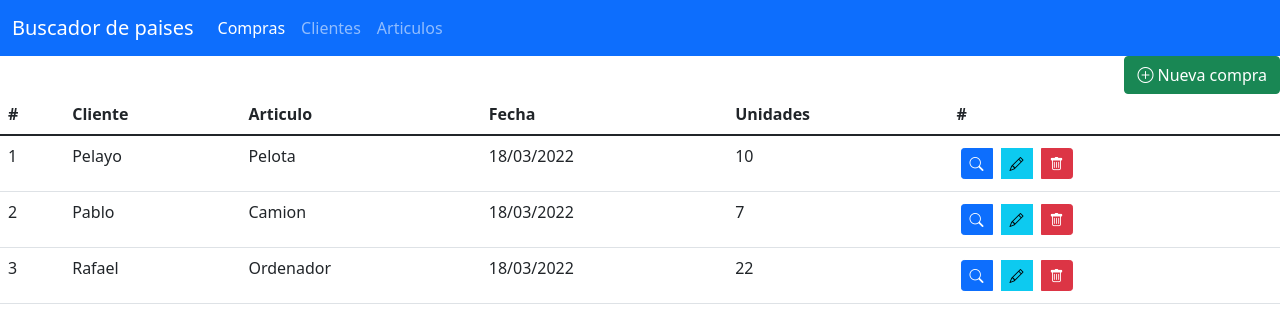
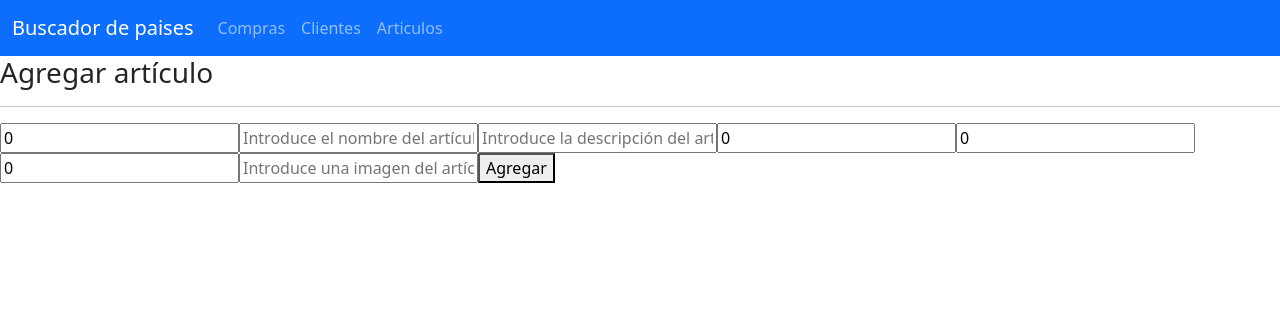
Before and after one commit to pelayogaral/tienda-app, an Angular app: page /crear-articulo in a window 1280 px wide. Before the commit this address led to /. Shown: the top 330 px of the page. Built offline with nearby package versions, Linux system fonts and the light colour scheme.

Commit message:
agregar articulo y eliminar funcionan

```diff
--- a/src/app/app.module.ts
+++ b/src/app/app.module.ts
@@ -8,9 +8,10 @@ import { MenuModule } from './shared/menu.module';
 import { HttpClientModule } from '@angular/common/http'
 import { FormsModule } from '@angular/forms';
 
+
 @NgModule({
   declarations: [
-    AppComponent
+    AppComponent,
   ],
   imports: [
     BrowserModule,
--- /dev/null
+++ b/src/app/service/articulo.service.ts
@@ -0,0 +1,82 @@
+import { EventEmitter, Injectable, Output } from '@angular/core';
+import { Articulo } from '../tienda/interfaces/articulo.interface';
+
+@Injectable({
+  providedIn: 'root'
+})
+export class ArticuloService {
+
+
+
+  _articulos:Articulo[]=[
+    {
+      codArticulo:123,
+      nombre:"Pelota",
+      descripcion:"De playa",
+      precioPorUnidad:3.24,
+      stock:50,
+      stockSeguridad:20,
+      imagen:"https://www.soyvisual.org/sites/default/files/styles/twitter_card/public/images/photos/pla_0008.jpg?itok=GgKrJK8c"
+    },
+    {
+      codArticulo:124,
+      nombre:"Camión",
+      descripcion:"Grande y pesado",
+      precioPorUnidad:15000,
+      stock:10,
+      stockSeguridad:4,
+      imagen:"https://live.staticflickr.com/65535/50257639601_0013374d38_b.jpg"
+    },
+    {
+      codArticulo:125,
+      nombre:"Ordenador",
+      descripcion:"Dell 3 Ghz Intel i-7",
+      precioPorUnidad:500.89,
+      stock:30,
+      stockSeguridad:12,
+      imagen:"https://m.media-amazon.com/images/I/311P5DZyq1L._AC_.jpg"
+    },
+  ];
+
+  articulo:Articulo={
+    codArticulo:0,
+    nombre:"",
+    descripcion:"",
+    precioPorUnidad:0,
+    stock:0,
+    stockSeguridad:0,
+    imagen:""
+  }
+
+  agregarArticulo(articulo:Articulo):void{
+   this._articulos.push(articulo);
+  }
+
+  listarArticulo(cod:number){
+    for (let i = 0; i < this._articulos.length; i++) {
+      if(this._articulos[i].codArticulo===cod){
+
+      }
+    }
+
+  }
+
+  modificarArticulo(index:number){
+
+  }
+
+  eliminarArticulo(cod:number):void{
+    for(let i=0;this.articulos.length;i++){
+      if(this._articulos[i].codArticulo===cod){
+        this._articulos.splice(i,1);
+      }
+    }
+
+  }
+  constructor() { }
+
+  get articulos():Articulo[]{
+    return[...this._articulos];
+  }
+
+}
--- a/src/app/tienda/articulos/articulos.component.html
+++ b/src/app/tienda/articulos/articulos.component.html
@@ -1,3 +1,8 @@
+<div style="float:right;">
+
+  <a class="btn btn-success" routerLink="/crear-articulo" routerLinkActive="router-link-active"><i class="bi bi-plus-circle" ></i> Nuevo articulo</a>
+
+  </div>
 <table class="table table-hover">
   <thead>
     <tr>
@@ -11,7 +16,7 @@
     </tr>
   </thead>
   <tbody>
-    <tr *ngFor="let item of articulos;let i=index">
+    <tr *ngFor="let item of articulo;let i=index">
       <td>{{item.codArticulo}}</td>
       <td>{{item.nombre}}</td>
       <td>{{item.descripcion}}</td>
@@ -19,6 +24,13 @@
       <td>{{item.stock}}</td>
       <td>{{item.stockSeguridad}}</td>
       <td><img style="width:100px;" src="{{item.imagen}}"></td>
+      <td>
+        <div class="btn-group">
+        <button class="btn btn-primary btn-sm m-1" [routerLink]="['/ver-articulo',item.codArticulo]"  ><i class="bi bi-search"></i></button>
+        <button class="btn btn-info btn-sm m-1" [routerLink]="['/editar-articulo',item.codArticulo]"  ><i class="bi bi-pencil"></i></button>
+        <a class="btn btn-danger btn-sm m-1" (click)="borrarArticulo(item.codArticulo)"><i class="bi bi-trash"></i></a>
+      </div>
+      </td>
     </tr>
   </tbody>
 </table>
--- a/src/app/tienda/articulos/articulos.component.ts
+++ b/src/app/tienda/articulos/articulos.component.ts
@@ -1,5 +1,6 @@
-import { Component, OnInit } from '@angular/core';
-import { Articulo } from '../interfaces/articulo.interface';
+import { Component} from '@angular/core';
+import { ArticuloService } from 'src/app/service/articulo.service';
+
 
 @Component({
   selector: 'app-articulos',
@@ -7,66 +8,20 @@ import { Articulo } from '../interfaces/articulo.interface';
   styles: [
   ]
 })
-export class ArticulosComponent implements OnInit {
+export class ArticulosComponent {
 
-  articulos:Articulo[]=[
-    {
-      codArticulo:123,
-      nombre:"Pelota",
-      descripcion:"De playa",
-      precioPorUnidad:3.24,
-      stock:50,
-      stockSeguridad:20,
-      imagen:"https://www.soyvisual.org/sites/default/files/styles/twitter_card/public/images/photos/pla_0008.jpg?itok=GgKrJK8c"
-    },
-    {
-      codArticulo:124,
-      nombre:"Camión",
-      descripcion:"Grande y pesado",
-      precioPorUnidad:15000,
-      stock:10,
-      stockSeguridad:4,
-      imagen:"https://live.staticflickr.com/65535/50257639601_0013374d38_b.jpg"
-    },
-    {
-      codArticulo:125,
-      nombre:"Ordenador",
-      descripcion:"Dell 3 Ghz Intel i-7",
-      precioPorUnidad:500.89,
-      stock:30,
-      stockSeguridad:12,
-      imagen:"https://m.media-amazon.com/images/I/311P5DZyq1L._AC_.jpg"
-    },
-  ];
+  constructor(private articuloServicio:ArticuloService) { }
 
-  articulo:Articulo={
-    codArticulo:0,
-    nombre:"",
-    descripcion:"",
-    precioPorUnidad:0,
-    stock:0,
-    stockSeguridad:0,
-    imagen:""
-  }
 
-  agregarArticulo(articulos:Articulo){
-    this.articulos.push(this.articulo);
-  }
-  /*
-  editarArticulo(index:number){
-    this.articulos.indexOf(this.articulos,index);
-  }
-*/
-  eliminarArticulo(index:number){
-    this.articulos.splice(index,1);
+  get articulo(){
+    return this.articuloServicio.articulos;
   }
 
 
+  borrarArticulo(cod:number){
+    this.articuloServicio.eliminarArticulo(cod);
+
+  }
 
 
-  constructor() { }
-
-  ngOnInit(): void {
-  }
-
 }
--- /dev/null
+++ b/src/app/tienda/articulos/crear-articulo/crear-articulo.component.html
@@ -0,0 +1,12 @@
+<h3>Agregar artículo</h3>
+    <hr>
+    <form method="post" (ngSubmit)="crearArticulo()">
+      <input type="number" name="codigo" placeholder="Introduce el código de artículo..." [(ngModel)]="articulo.codArticulo">
+      <input type="text" name="nombre" placeholder="Introduce el nombre del artículo..." [(ngModel)]="articulo.nombre">
+      <input type="text" name="descripcion" placeholder="Introduce la descripción del artículo..." [(ngModel)]="articulo.descripcion">
+      <input type="number" name="precio" placeholder="Introduce el precio del artículo..." [(ngModel)]="articulo.precioPorUnidad">
+      <input type="number" name="stock" placeholder="Introduce el stock del artículo..." [(ngModel)]="articulo.stock">
+      <input type="number" name="stockSeguridad" placeholder="Introduce el stock de seguridad del artículo..." [(ngModel)]="articulo.stockSeguridad">
+      <input type="text" name="imagen" placeholder="Introduce una imagen del artículo..." [(ngModel)]="articulo.imagen">
+      <button type="submit">Agregar</button>
+    </form>
--- /dev/null
+++ b/src/app/tienda/articulos/crear-articulo/crear-articulo.component.ts
@@ -0,0 +1,43 @@
+import { Component, EventEmitter, Input, OnInit, Output } from '@angular/core';
+import { ArticuloService } from 'src/app/service/articulo.service';
+import { Articulo } from '../../interfaces/articulo.interface';
+
+@Component({
+  selector: 'app-crear-articulo',
+  templateUrl: './crear-articulo.component.html',
+  styles: [
+  ]
+})
+export class CrearArticuloComponent {
+
+  articulo:Articulo={
+    codArticulo:0,
+    nombre:"",
+    descripcion:"",
+    precioPorUnidad:0,
+    stock:0,
+    stockSeguridad:0,
+    imagen:""
+  }
+
+  @Output() onNuevoArticulo: EventEmitter<Articulo>=new EventEmitter();
+
+  constructor(private articuloServicio:ArticuloService){}
+
+  crearArticulo():void{
+    if(this.articulo.nombre.trim().length===0){
+      return;
+    }
+  this.onNuevoArticulo.emit(this.articulo);
+  this.articuloServicio.agregarArticulo(this.articulo);
+  this.articulo={
+    codArticulo:0,
+    nombre:"",
+    descripcion:"",
+    precioPorUnidad:0,
+    stock:0,
+    stockSeguridad:0,
+    imagen:""
+  }
+  }
+}
--- /dev/null
+++ b/src/app/tienda/articulos/editar-articulo/editar-articulo.component.html
@@ -0,0 +1,12 @@
+<h3>Editar artículo</h3>
+    <hr>
+    <form method="post" (ngSubmit)="editarArticulo(i)">
+      <input type="number" name="codigo" placeholder="Introduce el código de artículo..." [ngModel]="articulos.codArticulo">
+      <input type="text" name="nombre" placeholder="Introduce el nombre del artículo..." [ngModel]="articulos.nombre">
+      <input type="text" name="descripcion" placeholder="Introduce la descripción del artículo..." [ngModel]="articulos.descripcion">
+      <input type="number" name="precio" placeholder="Introduce el precio del artículo..." [ngModel]="articulos.precioPorUnidad">
+      <input type="number" name="stock" placeholder="Introduce el stock del artículo..." [ngModel]="articulos.stock">
+      <input type="number" name="stockSeguridad" placeholder="Introduce el stock de seguridad del artículo..." [ngModel]="articulos.stockSeguridad">
+      <input type="text" name="imagen" placeholder="Introduce una imagen del artículo..." [ngModel]="articulos.imagen">
+      <button type="submit">Editar</button>
+    </form>
--- /dev/null
+++ b/src/app/tienda/articulos/editar-articulo/editar-articulo.component.ts
@@ -0,0 +1,23 @@
+import { Component, Input} from '@angular/core';
+import { ArticuloService } from 'src/app/service/articulo.service';
+import { Articulo } from '../../interfaces/articulo.interface';
+
+@Component({
+  selector: 'app-editar-articulo',
+  templateUrl: './editar-articulo.component.html',
+  styles: [
+  ]
+})
+export class EditarArticuloComponent{
+
+  @Input() articulos!:Articulo;
+  @Input() i:number=0;
+
+  constructor(private articuloServicio:ArticuloService){}
+
+
+  editarArticulo(index:number){
+    this.articuloServicio.modificarArticulo(index);
+  }
+
+}
--- /dev/null
+++ b/src/app/tienda/articulos/ver-articulo/ver-articulo.component.html
@@ -0,0 +1,25 @@
+<table class="table table-hover">
+  <thead>
+    <tr>
+      <th>CodArticulo</th>
+      <th>Nombre</th>
+      <th>Descripción</th>
+      <th>Precio/unidad</th>
+      <th>Unidades en stock</th>
+      <th>Stock de seguridad</th>
+      <th>Imagen</th>
+    </tr>
+  </thead>
+  <tbody>
+    <!-- <tr ngIf="editarArticulo(i)">
+      <td>{{item.codArticulo}}</td>
+      <td>{{item.nombre}}</td>
+      <td>{{item.descripcion}}</td>
+      <td>{{item.precioPorUnidad}}</td>
+      <td>{{item.stock}}</td>
+      <td>{{item.stockSeguridad}}</td>
+      <td><img style="width:100px;" src="{{item.imagen}}"></td>
+
+    </tr>-->
+  </tbody>
+</table>
--- /dev/null
+++ b/src/app/tienda/articulos/ver-articulo/ver-articulo.component.ts
@@ -0,0 +1,36 @@
+import { Component, OnInit } from '@angular/core';
+import { ActivatedRoute } from '@angular/router';
+import { ArticuloService } from 'src/app/service/articulo.service';
+
+@Component({
+  selector: 'app-ver-articulo',
+  templateUrl: './ver-articulo.component.html',
+  styles: [
+  ]
+})
+export class VerArticuloComponent implements OnInit{
+
+  constructor(private articuloServicio:ArticuloService,private routerActive:ActivatedRoute){}
+
+  ngOnInit(): void {
+    /*
+    this.routerActive.paramMap.subscribe(
+      param=>{
+        let id=param.get('id');
+        this.articuloServicio.buscarCodigo(String(id));
+
+    this.articuloServicio.buscarCodigo(String(id)).subscribe(
+      resp=>{this.articulos=resp}
+    );}
+    );
+*/
+  }
+
+
+
+
+  verArticulo(index:number){
+    this.articuloServicio.listarArticulo(index);
+  }
+
+}
```
Also changed, not shown: src/app/app-routing.module.ts (+7 -0 lines), src/app/tienda/tienda.module.ts (+14 -3 lines).
